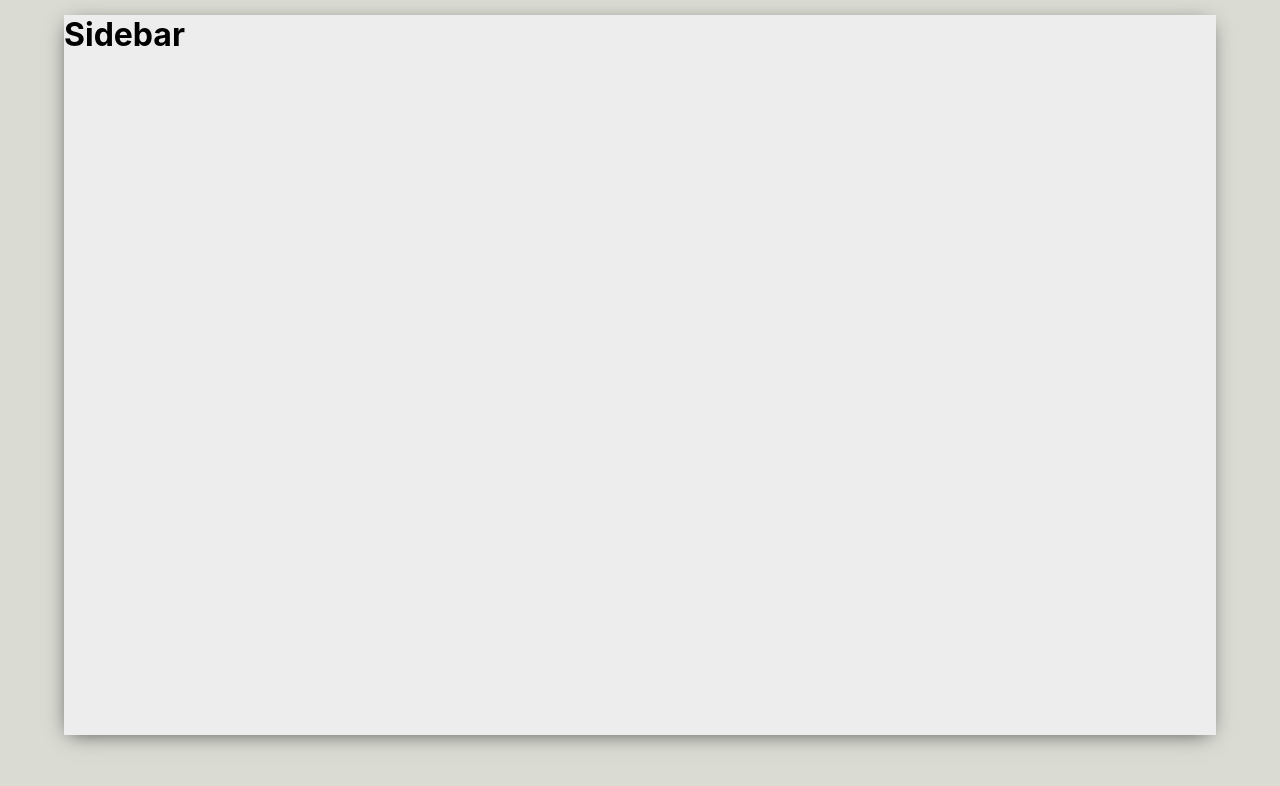
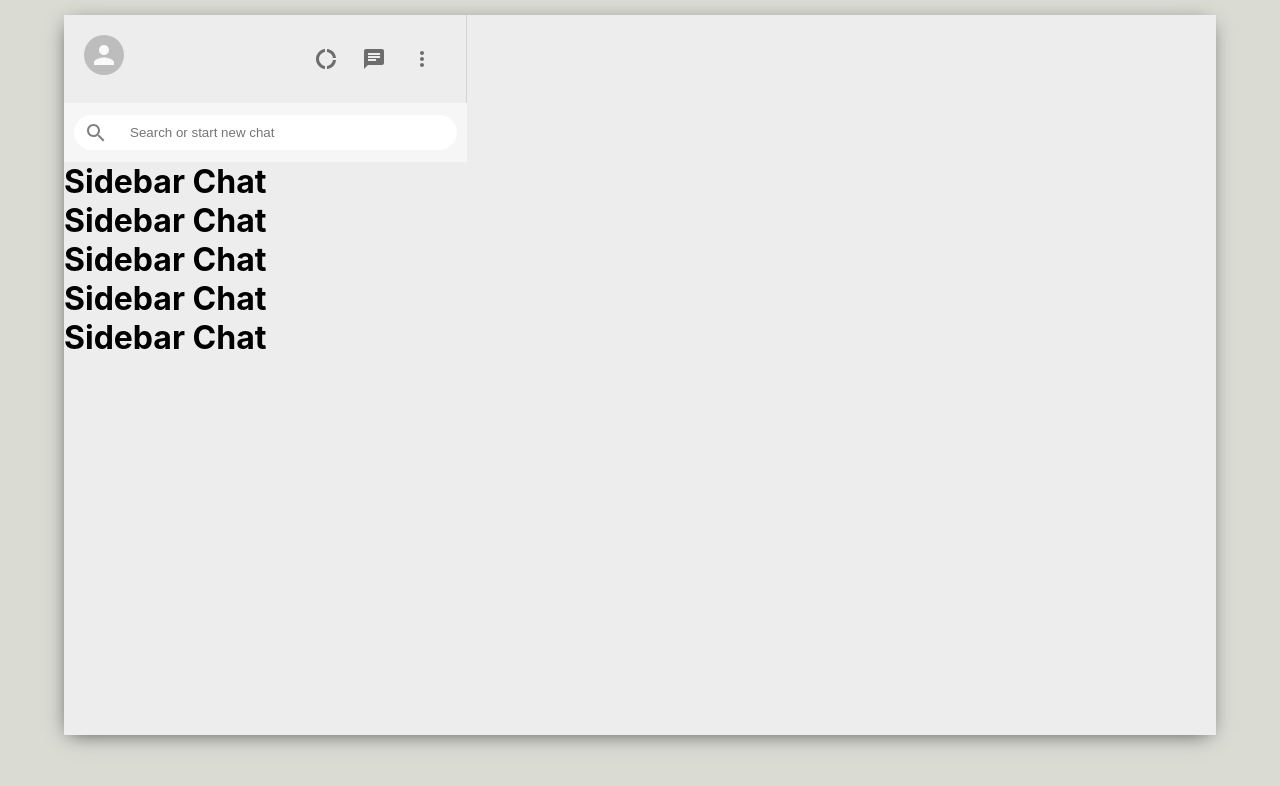
Before and after one commit to Freddy270291/react-whatsapp, a React (Create React App) app: page / in a window 1280 px wide. Shown: the top 786 px of the page. Built offline with nearby package versions, Linux system fonts and the light colour scheme.

Commit message:
Sidebar styling

```diff
--- a/package.json
+++ b/package.json
@@ -3,6 +3,8 @@
   "version": "0.1.0",
   "private": true,
   "dependencies": {
+    "@material-ui/core": "^4.11.3",
+    "@material-ui/icons": "^4.11.2",
     "@testing-library/jest-dom": "^5.11.9",
     "@testing-library/react": "^11.2.5",
     "@testing-library/user-event": "^12.8.3",
--- a/src/components/Sidebar.css
+++ b/src/components/Sidebar.css
@@ -0,0 +1,51 @@
+.sidebar {
+  display: flex;
+  flex-direction: column;
+  flex: 0.35;
+}
+
+.sidebar__header {
+  display: flex;
+  justify-content: space-between;
+  padding: 20px;
+  border-right: 1px solid lightgray;
+}
+
+.sidebar__headerRight {
+  display: flex;
+  align-items: center;
+  justify-content: space-between;
+  min-width: 10vw;
+}
+
+.sidebar__headerRight > .MuiSvgIcon-root {
+  margin-right: 2vw;
+  font-size: 24px !important;
+}
+
+.sidebar__search {
+  display: flex;
+  align-items: center;
+  background-color: #f6f6f6;
+  height: 39px;
+  padding: 10px;
+}
+
+.sidebar__searchContainer {
+  display: flex;
+  align-items: center;
+  background-color: #fff;
+  width: 100%;
+  height: 35px;
+  border-radius: 20px;
+}
+
+.sidebar__searchContainer > input {
+  border: none;
+  margin-left: 10px;
+}
+
+.sidebar__searchContainer > .MuiSvgIcon-root {
+  color: gray;
+  padding: 10px;
+}
--- a/src/components/Sidebar.js
+++ b/src/components/Sidebar.js
@@ -1,10 +1,44 @@
 import React from "react";
 import "./Sidebar.css";
+import { Avatar, IconButton } from "@material-ui/core";
+import DonutLargeIcon from "@material-ui/icons/DonutLarge";
+import ChatIcon from "@material-ui/icons/Chat";
+import MoreVertIcon from "@material-ui/icons/MoreVert";
+import SearchOutlined from "@material-ui/icons/SearchOutlined";
+import SidebarChat from "./SidebarChat";
 
 function Sidebar() {
   return (
     <div className="sidebar">
-      <h1>Sidebar</h1>
+      <div className="sidebar__header">
+        <Avatar />
+        <div className="sidebar__headerRight">
+          <IconButton>
+            <DonutLargeIcon />
+          </IconButton>
+          <IconButton>
+            <ChatIcon />
+          </IconButton>
+          <IconButton>
+            <MoreVertIcon />
+          </IconButton>
+        </div>
+      </div>
+      <div className="sidebar__search">
+        <div className="sidebar__searchContainer">
+          <SearchOutlined />
+          <input type="text" placeholder="Search or start new chat" />
+        </div>
+      </div>
+
+      <div className="sidebar__chats">
+        <SidebarChat />
+        <h1>Sidebar Chat</h1>
+        <h1>Sidebar Chat</h1>
+        <h1>Sidebar Chat</h1>
+        <h1>Sidebar Chat</h1>
+        <h1>Sidebar Chat</h1>
+      </div>
     </div>
   );
 }
--- /dev/null
+++ b/src/components/SidebarChat.js
@@ -0,0 +1,10 @@
+import React from "react";
+import "./SidebarChat.css";
+
+function SidebarChat() {
+  return <div className="sidebarChat"></div>;
+}
+
+export default SidebarChat;
+
+//1:00:00
```
Also changed, not shown: src/components/SidebarChat.css (added), 1 other file (tests, documents, lock files or other folders).
